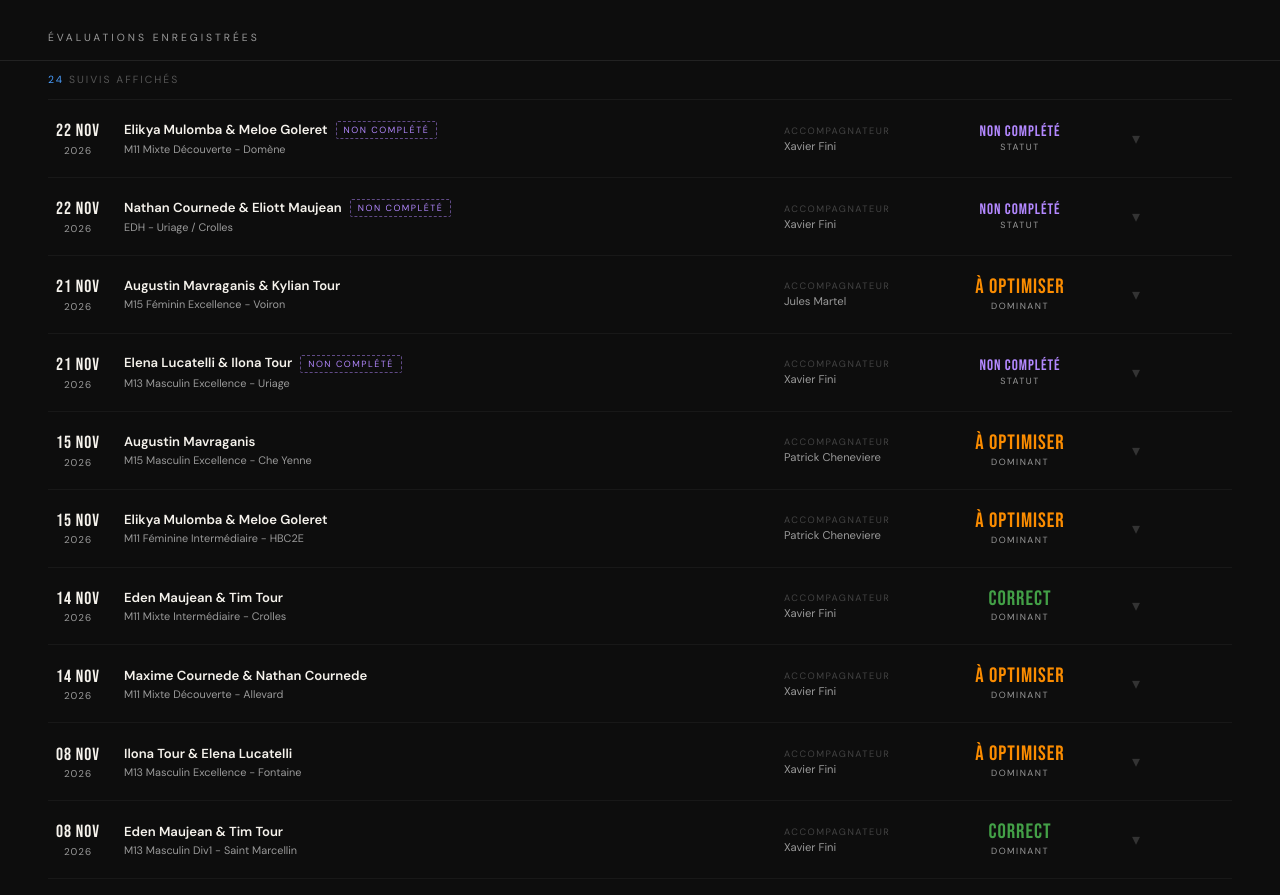
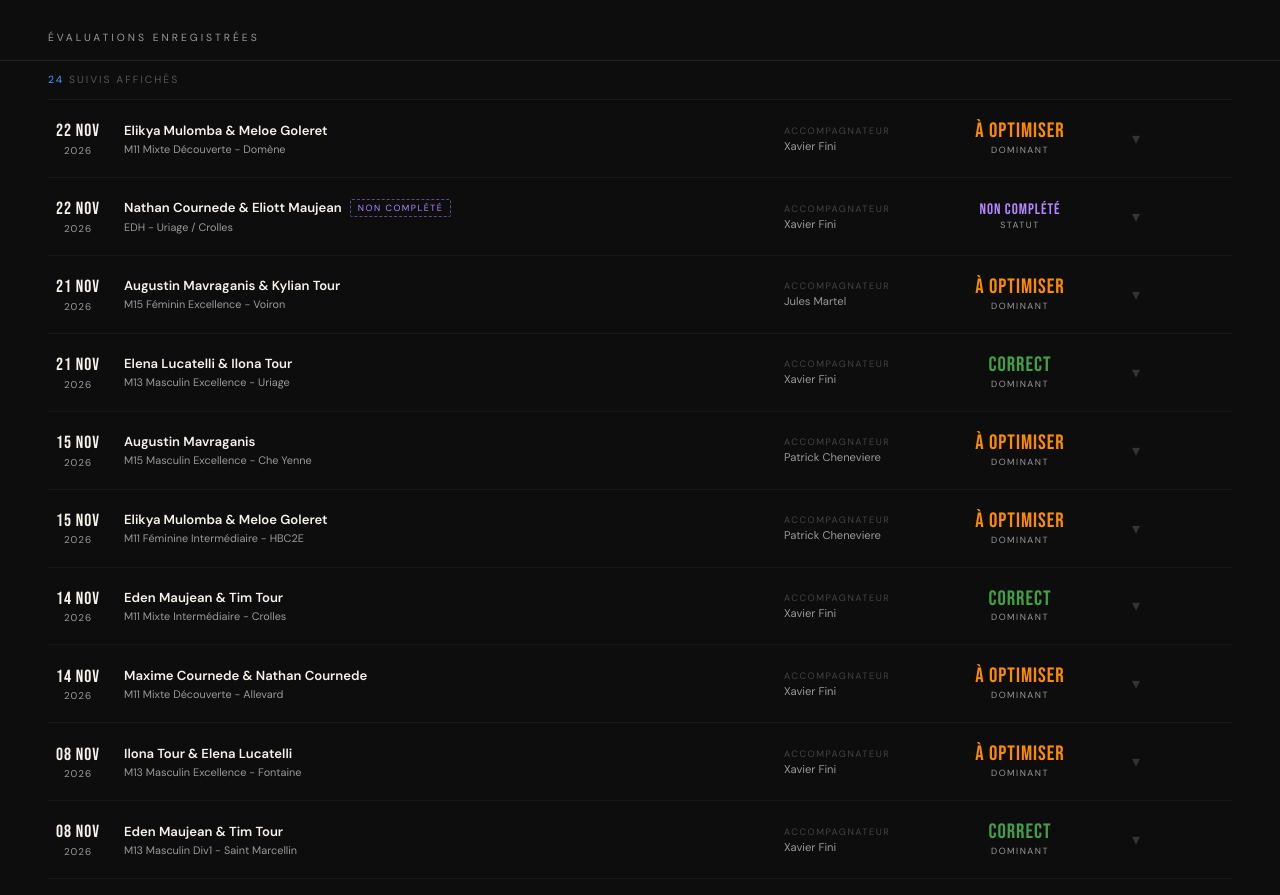
Before and after one commit to 5138021/espace-suivis, a plain HTML site: page suivis-26-27.html in a window 1280 px wide. Shown: the part 793-1688 px from the top of the page. Drawn offline with nearby package versions, Linux system fonts and the light colour scheme.

Commit message:
Update suivis-26-27.html

```diff
--- a/suivis-26-27.html
+++ b/suivis-26-27.html
@@ -848,8 +848,22 @@ const SUIVIS = [
     ja2: "Meloe Goleret",
     accompagnateur: "Xavier Fini",
     rencontre: "M11 Mixte Découverte - Domène",
-    evaluations: {  },
-    points: ""
+    evaluations: {
+      "Comprend le jeu":                  "À optimiser",
+      "Appréciation des duels":           "Correct",
+      "Sanctions sportives":              "À optimiser",
+      "Sanctions disciplinaires":         "",
+      "Placement et déplacement":         "Correct",
+      "Gestes et coup de sifflet":        "À optimiser",
+      "Responsable / Décideur / Réactif": "À optimiser",
+      "Marcher / dribble":                "Correct",
+      "Défense en zone":                  "",
+      "Jeu passif":                       "",
+      "Autres règles":                    "Correct",
+      "Impression générale":              "À optimiser",
+      "Communication entre arbitres":     "À optimiser"
+    },
+    points: "Gestuelle + direction puis explication et coups de sifflet"
   },
 
   {
@@ -895,8 +909,22 @@ const SUIVIS = [
     ja2: "Ilona Tour",
     accompagnateur: "Xavier Fini",
     rencontre: "M13 Masculin Excellence - Uriage",
-    evaluations: {  },
-    points: ""
+    evaluations: {
+      "Comprend le jeu":                  "Correct",
+      "Appréciation des duels":           "À optimiser",
+      "Sanctions sportives":              "Insuffisant",
+      "Sanctions disciplinaires":         "À optimiser",
+      "Placement et déplacement":         "Correct",
+      "Gestes et coup de sifflet":        "À optimiser",
+      "Responsable / Décideur / Réactif": "Correct",
+      "Marcher / dribble":                "Correct",
+      "Défense en zone":                  "",
+      "Jeu passif":                       "",
+      "Autres règles":                    "Correct",
+      "Impression générale":              "À optimiser",
+      "Communication entre arbitres":     "Correct"
+    },
+    points: "Déplacement repli sur ligne de touche, coup de sifflet et sanctions sur ceinturages prolongées à améliorer."
   },
 
   {
```
